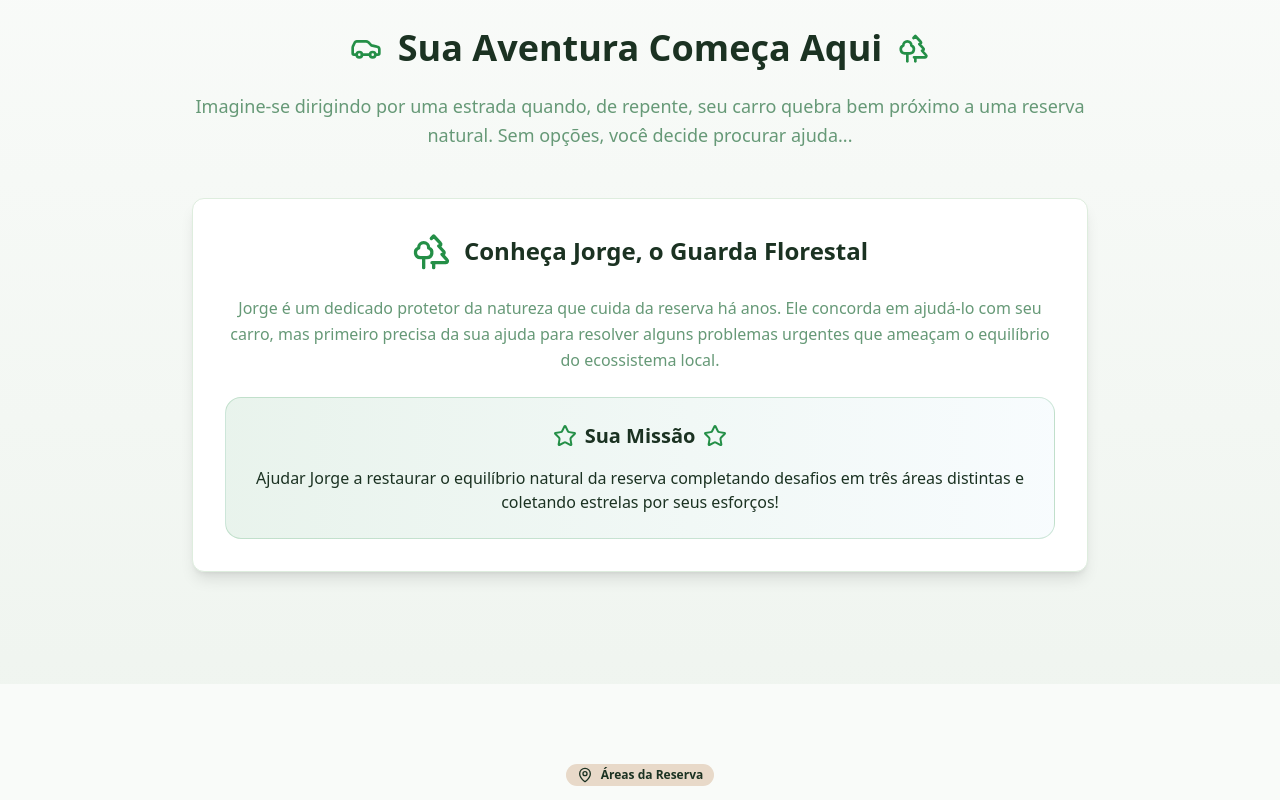
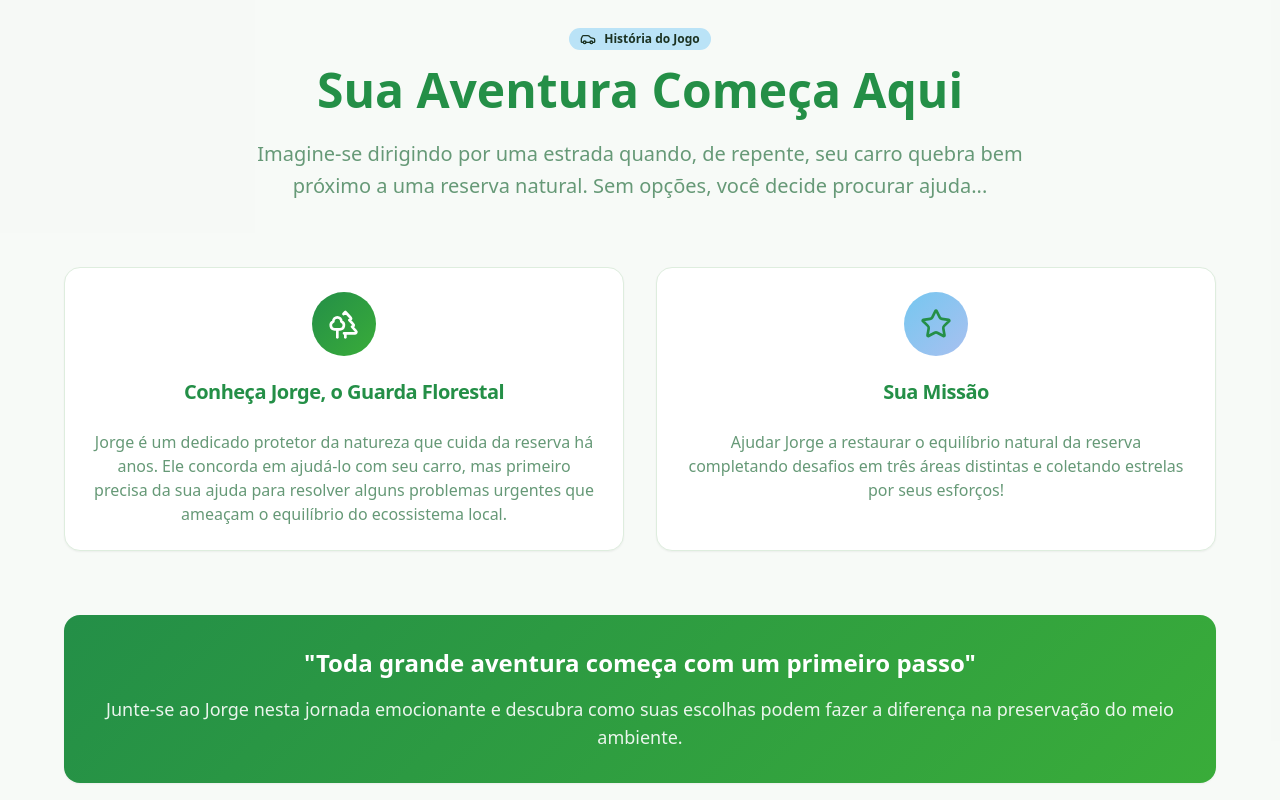
Before and after one commit to alanroger92/ecologia-integral, a React (Vite) app: page / in a window 1280 px wide. Shown: the part 1800-2600 px from the top of the page. Built offline with nearby package versions, Linux system fonts and the light colour scheme; no server answers; the database is empty.

Commit message:
Ajustar design da seção História
Ajusta o design da seção "História" para que corresponda ao restante do site.

```diff
--- a/src/components/StorySection.tsx
+++ b/src/components/StorySection.tsx
@@ -1,44 +1,69 @@
+import { Card, CardContent, CardDescription, CardHeader, CardTitle } from "@/components/ui/card";
+import { Badge } from "@/components/ui/badge";
 import { Car, Trees, Star } from "lucide-react";
 
 export const StorySection = () => {
   return (
-    <section className="py-20 bg-gradient-to-b from-background to-muted">
-      <div className="max-w-6xl mx-auto px-6">
-        <div className="max-w-4xl mx-auto text-center">
-          <div className="flex justify-center items-center gap-4 mb-6">
-            <Car className="w-8 h-8 text-primary" />
-            <h2 className="text-4xl font-bold text-foreground">Sua Aventura Começa Aqui</h2>
-            <Trees className="w-8 h-8 text-primary" />
-          </div>
-
-          <p className="text-lg text-muted-foreground mb-12 leading-relaxed">
+    <section className="py-20 px-6 bg-muted/30">
+      <div className="max-w-6xl mx-auto">
+        <div className="text-center mb-16">
+          <Badge className="mb-4 bg-accent text-accent-foreground">
+            <Car className="w-4 h-4 mr-2" />
+            História do Jogo
+          </Badge>
+          <h2 className="text-4xl md:text-5xl font-bold text-primary mb-6">
+            Sua Aventura Começa Aqui
+          </h2>
+          <p className="text-xl text-muted-foreground max-w-3xl mx-auto leading-relaxed">
             Imagine-se dirigindo por uma estrada quando, de repente, seu carro quebra bem próximo a uma reserva natural.
             Sem opções, você decide procurar ajuda...
           </p>
+        </div>
 
-          <div className="bg-card rounded-xl p-8 shadow-lg border border-border mb-8">
-            <div className="flex items-center justify-center gap-3 mb-6">
-              <Trees className="w-10 h-10 text-primary" />
-              <h3 className="text-2xl font-semibold text-foreground">Conheça Jorge, o Guarda Florestal</h3>
-            </div>
+        <div className="grid grid-cols-1 lg:grid-cols-2 gap-8 mb-16">
+          <Card className="text-center hover:shadow-nature transition-all duration-300">
+            <CardHeader>
+              <div className="mx-auto mb-4 w-16 h-16 bg-gradient-nature rounded-full flex items-center justify-center">
+                <Trees className="w-8 h-8 text-white" />
+              </div>
+              <CardTitle className="text-xl text-primary">Conheça Jorge, o Guarda Florestal</CardTitle>
+            </CardHeader>
+            <CardContent>
+              <CardDescription className="text-base">
+                Jorge é um dedicado protetor da natureza que cuida da reserva há anos. Ele concorda em ajudá-lo com seu carro,
+                mas primeiro precisa da sua ajuda para resolver alguns problemas urgentes que ameaçam o equilíbrio do ecossistema local.
+              </CardDescription>
+            </CardContent>
+          </Card>
 
-            <p className="text-muted-foreground mb-6 leading-relaxed">
-              Jorge é um dedicado protetor da natureza que cuida da reserva há anos. Ele concorda em ajudá-lo com seu carro,
-              mas primeiro precisa da sua ajuda para resolver alguns problemas urgentes que ameaçam o equilíbrio do ecossistema local.
-            </p>
-
-            <div className="bg-gradient-to-r from-primary/10 to-accent/10 rounded-lg p-6 border border-primary/20">
-              <div className="flex items-center justify-center gap-2 mb-4">
-                <Star className="w-6 h-6 text-primary" />
-                <h4 className="text-xl font-semibold text-foreground">Sua Missão</h4>
-                <Star className="w-6 h-6 text-primary" />
+          <Card className="text-center hover:shadow-nature transition-all duration-300">
+            <CardHeader>
+              <div className="mx-auto mb-4 w-16 h-16 bg-gradient-water rounded-full flex items-center justify-center">
+                <Star className="w-8 h-8 text-primary" />
               </div>
-              <p className="text-foreground font-medium">
+              <CardTitle className="text-xl text-primary">Sua Missão</CardTitle>
+            </CardHeader>
+            <CardContent>
+              <CardDescription className="text-base">
                 Ajudar Jorge a restaurar o equilíbrio natural da reserva completando desafios em três áreas distintas
                 e coletando estrelas por seus esforços!
+              </CardDescription>
+            </CardContent>
+          </Card>
+        </div>
+
+        <div className="text-center">
+          <Card className="bg-gradient-nature text-white border-0">
+            <CardContent className="p-8">
+              <h3 className="text-2xl font-bold mb-4">
+                "Toda grande aventura começa com um primeiro passo"
+              </h3>
+              <p className="text-lg opacity-90">
+                Junte-se ao Jorge nesta jornada emocionante e descubra como suas escolhas podem
+                fazer a diferença na preservação do meio ambiente.
               </p>
-            </div>
-          </div>
+            </CardContent>
+          </Card>
         </div>
       </div>
     </section>
```
